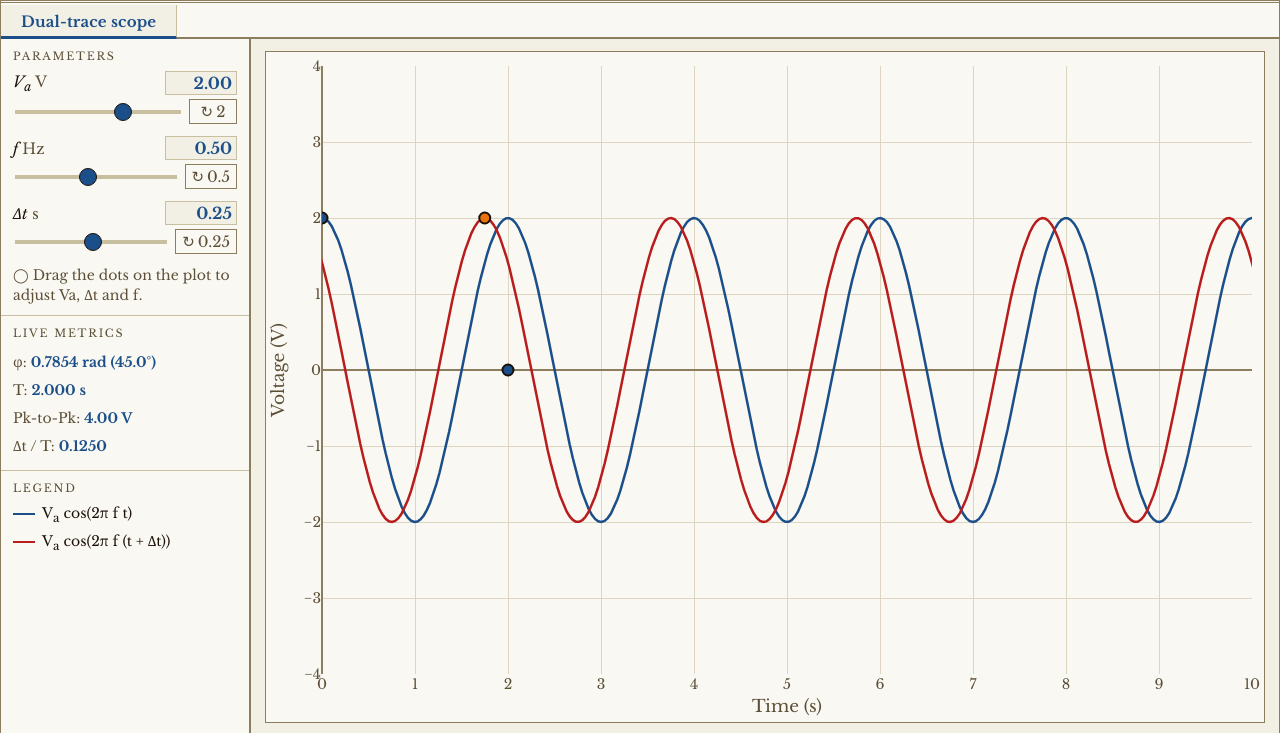
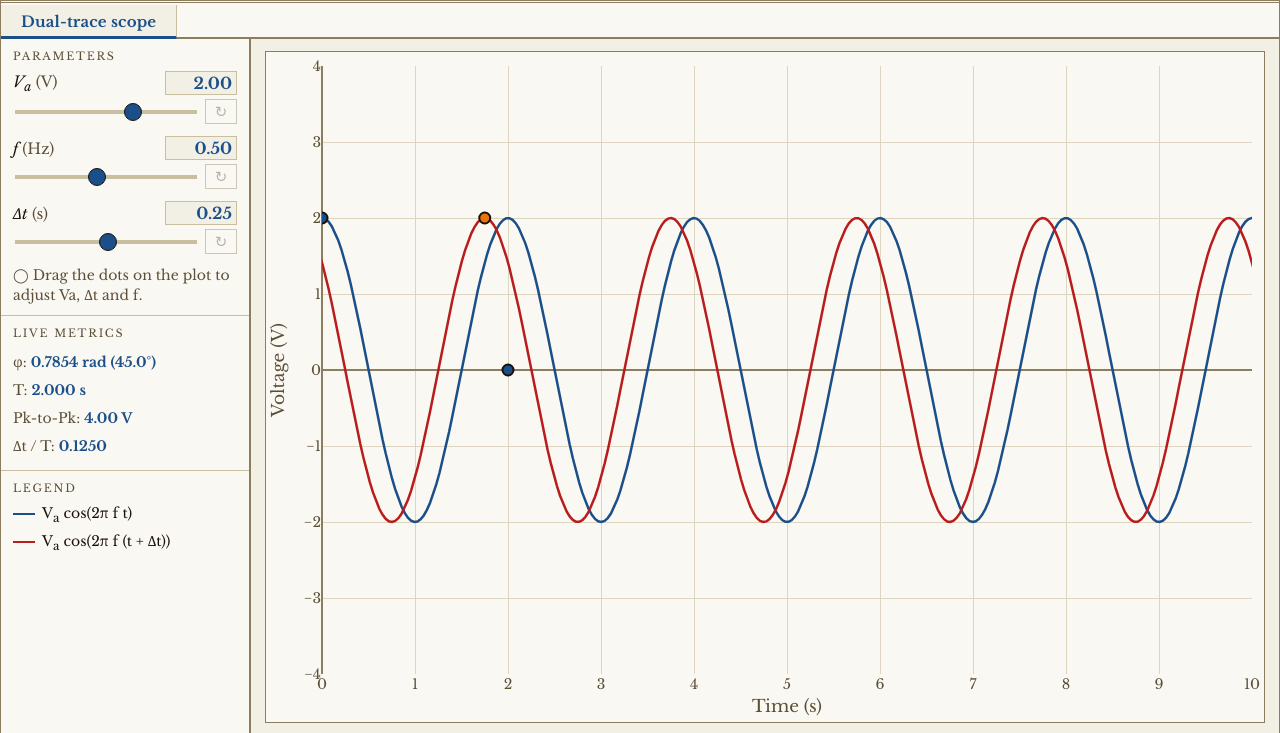
Before and after one commit to joe-p-anderson/instructional-apps, a website: page tools/oscilloscope/index.html in a window 1280 px wide. Shown: the part 67-800 px from the top of the page. Drawn offline with nearby package versions, Linux system fonts and the light colour scheme.

Commit message:
UI kit slider: "Label (unit)", accessible names from the label, icon-only reset; MathJax out of Tab order
slider() writes its unit in parentheses and names its range and number inputs "name (unit)", where name defaults to the label's text rather than the id. The reset is an icon-only ↻ named and titled "Reset to <default> <unit>", disabled while the value equals the default (also after unlock). typeset() sets tabindex=-1 on MathJax containers, keeping the assistive MathML.

Co-Authored-By: Claude Opus 5.5 <noreply@anthropic.com>

```diff
--- a/framework/v1/theme.css
+++ b/framework/v1/theme.css
@@ -257,8 +257,9 @@ html.fw-root, html.fw-root body {
 }
 .fw-button { border: 1.5px solid var(--fw-blue); color: var(--fw-blue); font-size: 16px; letter-spacing: 0.08em; padding: 3px 10px; }
 .fw-button:hover:not(:disabled) { background: var(--fw-blue); color: #fff; }
-.fw-reset { min-width: 48px; }
+.fw-reset { min-width: 32px; }
 .fw-reset:hover:not(:disabled) { border-color: var(--fw-blue); color: var(--fw-blue); }
+.fw-reset:disabled { opacity: 0.4; cursor: default; }
 
 .fw-toggle, .fw-select { display: flex; align-items: center; gap: 8px; margin-bottom: 10px; font-size: 16px; }
 .fw-select select {
--- a/framework/v1/ui-kit.js
+++ b/framework/v1/ui-kit.js
@@ -24,7 +24,14 @@ function clamp(v, lo, hi) { return Math.min(hi, Math.max(lo, v)); }
 
 function nameLabel(name, label, unit) {
   return h('span', { class: 'fw-control-name', html: label ?? escapeHtml(name) },
-    unit ? h('span', { class: 'fw-unit' }, ' ', unit) : null);
+    unit ? h('span', { class: 'fw-unit' }, ` (${unit})`) : null);
+}
+
+/** Plain text of trusted label HTML ('<i>v</i>/<i>c</i>' -> 'v/c'). */
+function labelText(label) {
+  const tmp = document.createElement('span');
+  tmp.innerHTML = label;
+  return tmp.textContent;
 }
 
 /** Escape text for HTML or XML markup (& < > " ' as numeric character references). */
@@ -35,21 +42,25 @@ export function escapeHtml(s) {
 /**
  * Slider paired with a number box and a reset button.
  * slider({ id, name, label, unit, min, max, step, value, reset = value, decimals = 2, log = false, onChange })
+ *   The label reads "Label (unit)"; both inputs are named "name (unit)", where name defaults to
+ *   the label's text (then the id). The reset is an icon-only ↻ named "Reset to <reset> <unit>",
+ *   disabled while the value equals the reset value.
  *   log: the range input moves on a logarithmic scale (min > 0), for values spanning decades
  *        such as a frequency; dragging it rounds to 3 significant digits. The number box and
  *        get/set stay in plain units.
  */
-export function slider({ id, name = id, label, unit = '', min, max, step = 'any', value, reset = value,
-  decimals = 2, log = false, onChange = () => {} }) {
+export function slider({ id, label, name = label != null ? labelText(label) : id, unit = '', min, max,
+  step = 'any', value, reset = value, decimals = 2, log = false, onChange = () => {} }) {
   let current = clamp(Number(value), min, max);
 
+  const a11yName = unit ? `${name} (${unit})` : name;
   const range = log
     ? h('input', { type: 'range', class: 'fw-range', min: Math.log10(min), max: Math.log10(max), step: 'any',
-      'aria-label': name })
-    : h('input', { type: 'range', class: 'fw-range', min, max, step, 'aria-label': name });
-  const num = h('input', { type: 'number', class: 'fw-number', min, max, step, 'aria-label': name });
-  const resetBtn = h('button', { type: 'button', class: 'fw-reset', 'aria-label': `Reset ${name}`,
-    title: `Reset to ${reset}` }, `↻ ${reset}`);
+      'aria-label': a11yName })
+    : h('input', { type: 'range', class: 'fw-range', min, max, step, 'aria-label': a11yName });
+  const num = h('input', { type: 'number', class: 'fw-number', min, max, step, 'aria-label': a11yName });
+  const resetText = `Reset to ${reset}${unit ? ` ${unit}` : ''}`;
+  const resetBtn = h('button', { type: 'button', class: 'fw-reset', 'aria-label': resetText, title: resetText }, '↻');
 
   const el = h('div', { class: 'fw-slider' },
     h('div', { class: 'fw-slider-header' }, nameLabel(name, label, unit), num),
@@ -59,6 +70,12 @@ export function slider({ id, name = id, label, unit = '', min, max, step = 'any'
     range.value = String(log ? Math.log10(current) : current);
     num.value = current.toFixed(decimals);
     num.classList.remove('fw-invalid');
+    syncReset();
+  }
+
+  // Disabled at the default; lock disables it with the inputs and unlock restores this.
+  function syncReset() {
+    if (!ctl.isLocked()) resetBtn.disabled = current === clamp(Number(reset), min, max);
   }
 
   function set(v) {
@@ -79,9 +96,11 @@ export function slider({ id, name = id, label, unit = '', min, max, step = 'any'
   num.addEventListener('keydown', (e) => { if (e.key === 'Enter') commitNumber(); });
   num.addEventListener('change', commitNumber);
   resetBtn.addEventListener('click', () => set(reset));
+
+  const ctl = createControl({ id, label: name, el, get: () => current, set,
+    onLock: (locked) => { if (!locked) syncReset(); } });
   render();
-
-  return createControl({ id, label: name, el, get: () => current, set });
+  return ctl;
 }
 
 /** Checkbox toggle. toggle({ id, name, label, value = false, onChange, onLock, onHide }) */
--- a/framework/v1/vendor.js
+++ b/framework/v1/vendor.js
@@ -45,11 +45,20 @@ export async function loadMathJax() {
 
 let typesetting = Promise.resolve();
 
-/** Typeset math inside the given elements. Calls are queued, as MathJax requires. */
+/**
+ * Typeset math inside the given elements. Calls are queued, as MathJax requires. The rendered
+ * maths is taken out of the Tab order (MathJax's menu makes each container focusable); its
+ * assistive MathML stays for screen readers.
+ */
 export function typeset(elements) {
   typesetting = typesetting
     .then(loadMathJax)
     .then((MathJax) => MathJax.typesetPromise(elements))
+    .then(() => {
+      for (const root of elements) {
+        for (const el of root.querySelectorAll('mjx-container[tabindex]')) el.setAttribute('tabindex', '-1');
+      }
+    })
     .catch((err) => console.warn('MathJax typesetting failed:', err));
   return typesetting;
 }
```
Also changed, not shown: tests/e2e/oscilloscope-activity.spec.js (+10 -0 lines), tests/e2e/spacetime-activity.spec.js (+10 -0 lines), tests/e2e/ui-kit.spec.js (+51 -0 lines).
